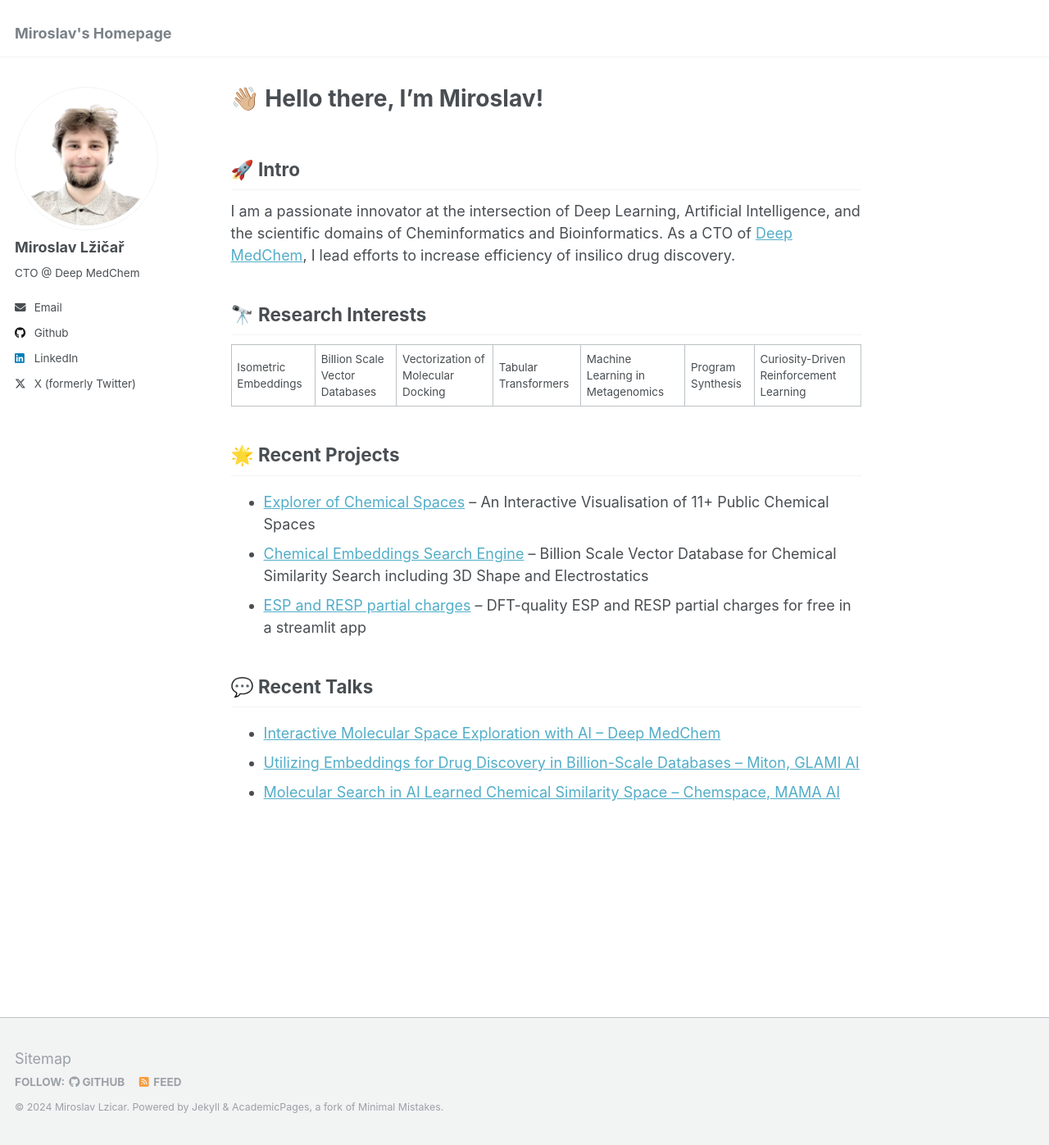
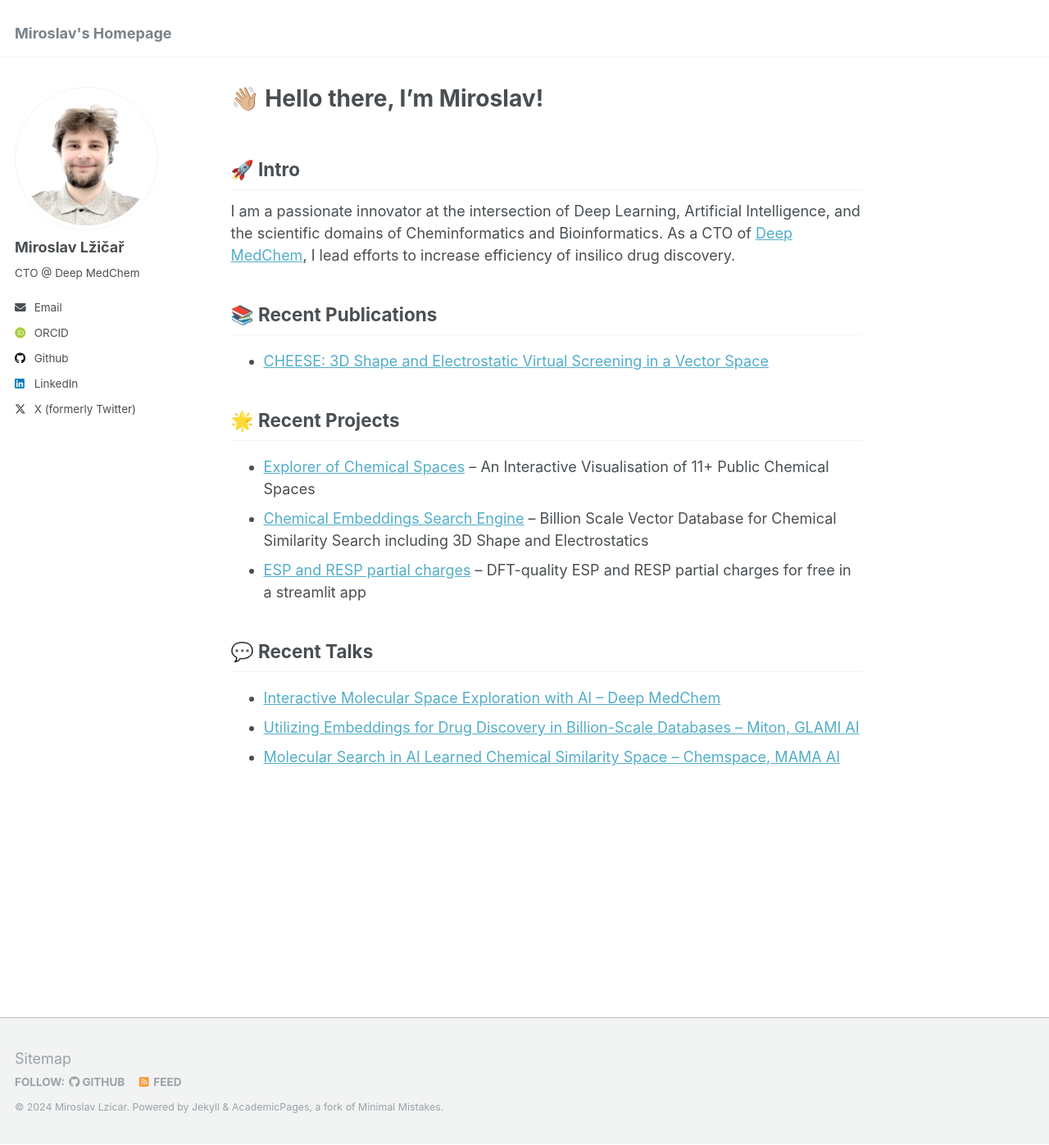
Before and after one commit to mireklzicar/mireklzicar.github.io, a Jekyll site: the page built from _pages/about.md, in a window 1280 px wide and 1397 px high. Shown: the whole window at 82% size. Built offline with Jekyll 4.4.1, drawn with Linux system fonts in a browser that asks for light colours; some web fonts are replaced.

Commit message:
update about

```diff
--- a/_config.yml
+++ b/_config.yml
@@ -68,7 +68,7 @@ author:
   arxiv            : # URL - Update with the correct link to your profile
   #googlescholar    : "https://scholar.google.com/citations?user=PS_CX0AAAAAJ"
   impactstory      : # URL
-  # orcid            : "http://orcid.org/0000-0003-3192-8007"
+  orcid            : "http://orcid.org/0000-0003-3192-8007"
   semantic         : # URL
   #pubmed           : "https://www.ncbi.nlm.nih.gov/pubmed/?term=john+snow"
   researchgate     : # URL
--- a/_pages/about.md
+++ b/_pages/about.md
@@ -12,9 +12,8 @@ redirect_from:
 
 I am a passionate innovator at the intersection of Deep Learning, Artificial Intelligence, and the scientific domains of Cheminformatics and Bioinformatics. As a CTO of [Deep MedChem](deepmedchem.com), I lead efforts to increase efficiency of insilico drug discovery.
 
-## 🔭 Research Interests
-
-| Isometric Embeddings | Billion Scale Vector Databases | Vectorization of Molecular Docking | Tabular Transformers | Machine Learning in Metagenomics | Program Synthesis | Curiosity-Driven Reinforcement Learning |
+## 📚 Recent Publications
+* [CHEESE: 3D Shape and Electrostatic Virtual Screening in a Vector Space](https://chemrxiv.org/engage/chemrxiv/article-details/67250915f9980725cfcd1f6f)
 
 ## 🌟 Recent Projects
 
```
Also changed, not shown: other parts of _pages/about.md (+4 -5 lines).
